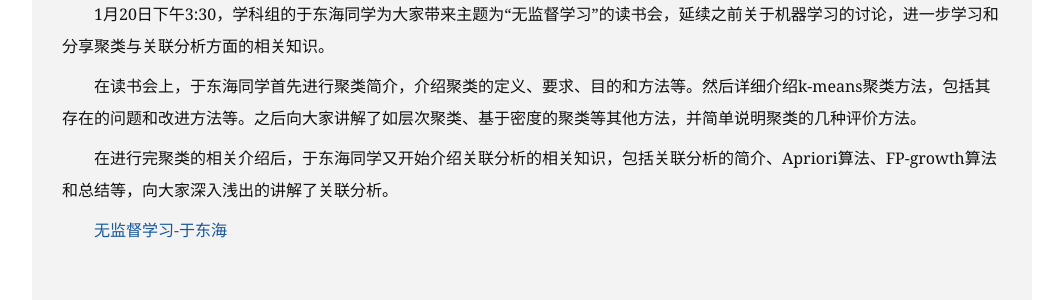
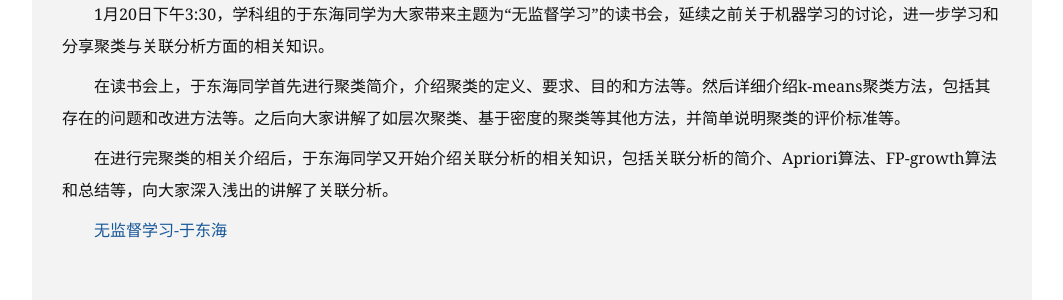
Before and after one commit to sdubigdata/bigdata-home, a Jekyll site: the page built from _source/_posts/2016-01-20-1.md, in a window 1280 px wide. Shown: the part 331-631 px from the top of the page, without its empty margins (108-1171 px from the left). Built offline with Jekyll 4.4.1, drawn with Linux system fonts in a browser that asks for light colours.

Commit message:
news about data reduction

```diff
--- a/_source/_posts/2016-01-20-1.md
+++ b/_source/_posts/2016-01-20-1.md
@@ -7,7 +7,7 @@ categories: news
 
 1月20日下午3:30，学科组的于东海同学为大家带来主题为“无监督学习”的读书会，延续之前关于机器学习的讨论，进一步学习和分享聚类与关联分析方面的相关知识。
 
-在读书会上，于东海同学首先进行聚类简介，介绍聚类的定义、要求、目的和方法等。然后详细介绍k-means聚类方法，包括其存在的问题和改进方法等。之后向大家讲解了如层次聚类、基于密度的聚类等其他方法，并简单说明聚类的几种评价方法。
+在读书会上，于东海同学首先进行聚类简介，介绍聚类的定义、要求、目的和方法等。然后详细介绍k-means聚类方法，包括其存在的问题和改进方法等。之后向大家讲解了如层次聚类、基于密度的聚类等其他方法，并简单说明聚类的评价标准等。
 
 在进行完聚类的相关介绍后，于东海同学又开始介绍关联分析的相关知识，包括关联分析的简介、Apriori算法、FP-growth算法和总结等，向大家深入浅出的讲解了关联分析。
 
```
Also changed, not shown: _source/_posts/2016-01-27-1.md (added, +14 -0 lines).
